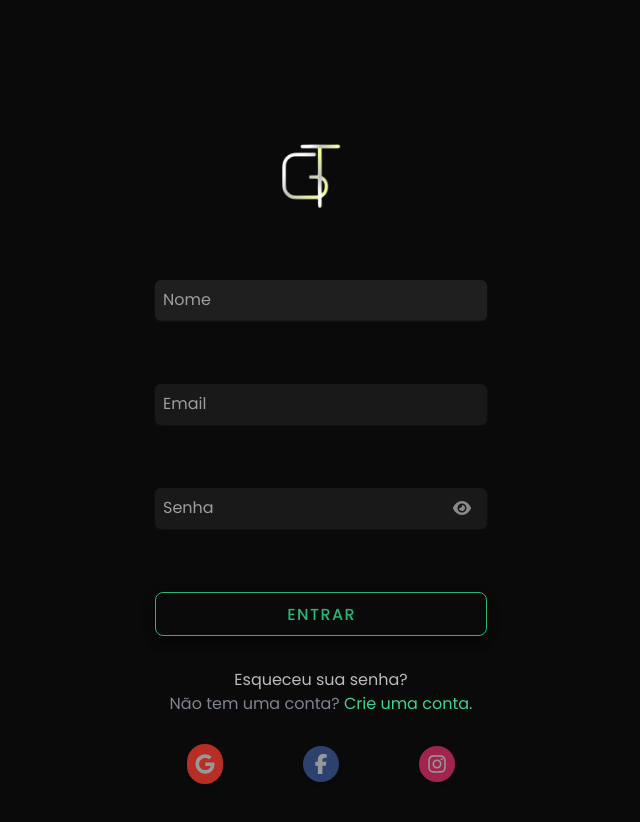
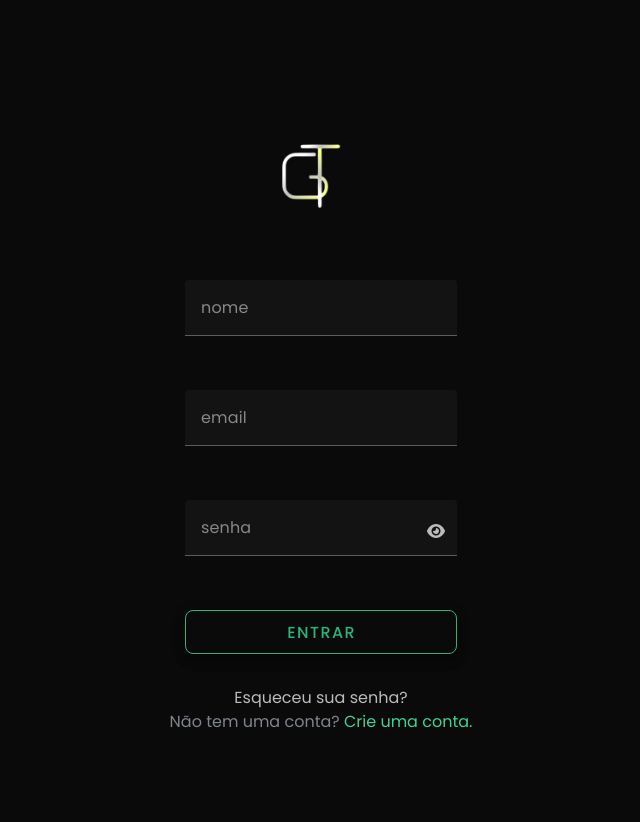
Before and after one commit to miquelven/gameTest, a Vue app: page /login in a window 1280 px wide. Shown: the top 822 px of the page, without its empty margins (319-959 px from the left). Built offline with nearby package versions, Linux system fonts and the light colour scheme; no server answers.

Commit message:
troca dos inputs e mudança na validação

```diff
--- a/src/assets/css/build.css
+++ b/src/assets/css/build.css
@@ -610,14 +610,14 @@ video {
   left: 50%;
 }
 
-.left-\[calc\(100vw-200px\)\] {
-  left: calc(100vw - 200px);
-}
-
 .left-\[calc\(50\%-350px\)\] {
   left: calc(50% - 350px);
 }
 
+.left-\[calc\(50vw-200px\)\] {
+  left: calc(50vw - 200px);
+}
+
 .right-0 {
   right: 0px;
 }
@@ -648,14 +648,6 @@ video {
 
 .top-\[calc\(50\%-210px\)\] {
   top: calc(50% - 210px);
-}
-
-.left-\[calc\(50vw-200px\)\] {
-  left: calc(50vw - 200px);
-}
-
-.left-\[calc\(50vw\)\] {
-  left: calc(50vw);
 }
 
 .z-0 {
@@ -1011,6 +1003,10 @@ video {
   max-width: 64rem;
 }
 
+.max-w-72 {
+  max-width: 18rem;
+}
+
 .max-w-screen-2xl {
   max-width: 1536px;
 }
@@ -1362,11 +1358,6 @@ video {
 .bg-zinc-300 {
   --tw-bg-opacity: 1;
   background-color: rgb(212 212 216 / var(--tw-bg-opacity));
-}
-
-.bg-red-300 {
-  --tw-bg-opacity: 1;
-  background-color: rgb(252 165 165 / var(--tw-bg-opacity));
 }
 
 .bg-\[conic-gradient\(at_left\2c _var\(--tw-gradient-stops\)\)\] {
@@ -1977,11 +1968,6 @@ video {
   border-color: rgb(64 210 146 / var(--tw-border-opacity));
 }
 
-.hover\:border-\[\#f1f1ef\]:hover {
-  --tw-border-opacity: 1;
-  border-color: rgb(241 241 239 / var(--tw-border-opacity));
-}
-
 .hover\:border-transparent:hover {
   border-color: transparent;
 }
@@ -2268,28 +2254,12 @@ video {
 }
 
 @media not all and (min-width: 640px) {
-  .max-sm\:left-\[calc\(50\%-80px\)\] {
-    left: calc(50% - 80px);
+  .max-sm\:left-\[calc\(50\%-95px\)\] {
+    left: calc(50% - 95px);
   }
 
   .max-sm\:right-5 {
     right: 1.25rem;
-  }
-
-  .max-sm\:left-\[calc\(50\%-130px\)\] {
-    left: calc(50% - 130px);
-  }
-
-  .max-sm\:left-\[calc\(50\%-110px\)\] {
-    left: calc(50% - 110px);
-  }
-
-  .max-sm\:left-\[calc\(50\%-90px\)\] {
-    left: calc(50% - 90px);
-  }
-
-  .max-sm\:left-\[calc\(50\%-95px\)\] {
-    left: calc(50% - 95px);
   }
 
   .max-sm\:top-\[100px\] {
--- a/src/mixins/validateForm.js
+++ b/src/mixins/validateForm.js
@@ -1,58 +1,36 @@
 export default {
-  methods: {
-    validatePassword(input) {
-      if (input.value.length <= 5) {
-        return "Senha deve ter pelo menos 6 caracteres";
-      }
-
-      const lowerCaseLetters = /[a-z]/g;
-      if (!input.value.match(lowerCaseLetters)) {
-        return "A senha deve conter letra minúscula";
-      }
-
-      const upperCaseLetters = /[A-Z]/g;
-      if (!input.value.match(upperCaseLetters)) {
-        return "A senha deve conter letra maiúscula";
-      }
-
-      const numbers = /[0-9]/g;
-      if (!input.value.match(numbers)) {
-        return "A senha deve conter números";
-      }
-
-      const symbols = /[!@#$%^&*()_+{}\[\]:;<>,.?~\\/-]/g;
-      if (!input.value.match(symbols)) {
-        return "A senha deve conter pelo menos um símbolo";
-      }
-
-      return "";
-    },
-
-    validateConfirmPassword(inputConfirmPassword, inputPassword) {
-      if (inputConfirmPassword.value !== inputPassword.value) {
-        return "As senhas não são iguais. Tente novamente.";
-      }
-
-      return "";
-    },
-
-    validateEmail(input) {
-      const validRegex =
-        /^[a-zA-Z0-9.!#$%&'*+/=?^_`{|}~-]+@[a-zA-Z0-9-]+(?:\.[a-zA-Z0-9-]+)*$/;
-
-      if (!input.value.match(validRegex)) {
-        return "Email inválido!";
-      }
-
-      return "";
-    },
-
-    validateName(input) {
-      if (input.value.length <= 3) {
-        return "O nome deve conter pelo menos 4 caracteres";
-      }
-
-      return "";
-    },
+  data() {
+    return {
+      nameRules: [
+        (value) => !!value || "Required.",
+        (value) => (value || "").length <= 10 || "Max 10 characters",
+      ],
+      emailRules: [
+        (value) => !!value || "Required.",
+        (value) => (value || "").length <= 20 || "Max 20 characters",
+        (value) => {
+          const pattern =
+            /^(([^<>()[\]\\.,;:\s@"]+(\.[^<>()[\]\\.,;:\s@"]+)*)|(".+"))@((\[[0-9]{1,3}\.[0-9]{1,3}\.[0-9]{1,3}\.[0-9]{1,3}])|(([a-zA-Z\-0-9]+\.)+[a-zA-Z]{2,}))$/;
+          return pattern.test(value) || "Invalid e-mail.";
+        },
+      ],
+      passwordRules: [
+        (value) => !!value || "Senha obrigatória.",
+        (value) =>
+          (value || "").length >= 8 ||
+          "A senha deve ter pelo menos 8 caracteres.",
+        (value) =>
+          /[a-z]/.test(value) ||
+          "A senha deve conter pelo menos uma letra minúscula.",
+        (value) =>
+          /[A-Z]/.test(value) ||
+          "A senha deve conter pelo menos uma letra maiúscula.",
+        (value) =>
+          /\d/.test(value) || "A senha deve conter pelo menos um número.",
+        (value) =>
+          /[!@#$%^&*()_+[\]{};':"\\|,.<>/?]+/.test(value) ||
+          "A senha deve conter pelo menos um caractere especial.",
+      ],
+    };
   },
 };
--- a/src/views/Login.vue
+++ b/src/views/Login.vue
@@ -1,5 +1,4 @@
 <script>
-import InputForm from "./icons/InputForm.vue";
 import Button from "./icons/Button.vue";
 import validateForm from "@/mixins/validateForm.js";
 import axios from "axios";
@@ -12,27 +11,19 @@ export default {
       name: "",
       email: "",
       password: "",
-
-      warningName: "",
-      warningEmail: "",
-      warningPassword: "",
-
+      showPassword: false,
       toast: null,
     };
   },
   mounted() {
     this.toast = useToast();
     if (localStorage.getItem("token")) localStorage.removeItem("token");
-    this.$refs.InputName.$refs.input.focus();
   },
   components: {
-    InputForm,
     Button,
   },
   methods: {
-    async login(e) {
-      this.inputCheck(e.target.getElementsByTagName("input"));
-
+    async login() {
       try {
         const response = await axios.post("/login", {
           email: this.email,
@@ -57,41 +48,13 @@ export default {
         this.toast.error("Informações inválidas");
       }
     },
-    showIconPassword(e) {
-      let passwordIconEl = e.currentTarget;
-
-      let opacity = passwordIconEl.style.opacity;
-      if (opacity == 0) opacity = "0.5";
-      opacity = opacity == "0.5" ? "1" : "0.5";
-
-      passwordIconEl.style.opacity = opacity;
-
-      this.changeInputType(passwordIconEl);
-
-      // DAR O FOCO NO INPUT QUANDO CLICAR NO ICONE
-      e.currentTarget.parentElement.querySelector("input").focus();
-    },
-    changeInputType(element) {
-      const input = element.parentElement.children[0];
-
-      input.getAttribute("type") == "text"
-        ? input.setAttribute("type", "password")
-        : input.setAttribute("type", "text");
-    },
-    inputCheck(inputs) {
-      this.warningName = this.validateName(inputs[0]);
-      this.warningEmail = this.validateEmail(inputs[1]);
-      this.warningPassword = this.validatePassword(inputs[2]);
-    },
-    warningsCheck() {
-      return this.warningEmail == "" && this.warningPassword == ""
-        ? true
-        : false;
-    },
     async resetPassword(e) {
       e.preventDefault();
 
-      if (this.validateEmail(this.$refs.InputEmail.$refs.input) === "") {
+      const pattern =
+        /^(([^<>()[\]\\.,;:\s@"]+(\.[^<>()[\]\\.,;:\s@"]+)*)|(".+"))@((\[[0-9]{1,3}\.[0-9]{1,3}\.[0-9]{1,3}\.[0-9]{1,3}])|(([a-zA-Z\-0-9]+\.)+[a-zA-Z]{2,}))$/;
+
+      if (this.email && this.email.length <= 20 && pattern.test(this.email)) {
         try {
           const response = await axios.post("/reset-password", {
             email: this.email,
@@ -130,38 +93,47 @@ export default {
           class="w-48 brightness-125"
         />
 
-        <form class="flex flex-col gap-16 w-full p-2" @submit.prevent="login">
+        <form
+          class="flex flex-col gap-8 w-full p-2 max-w-72"
+          @submit.prevent="login"
+        >
           <div class="flex items-center relative">
-            <InputForm
-              ref="InputName"
-              type="text"
-              text="Nome"
-              @valueInput="(nameValue) => (name = nameValue)"
-              :warning="warningName"
-            />
+            <v-text-field
+              v-model="name"
+              :rules="nameRules"
+              label="nome"
+            ></v-text-field>
           </div>
           <div class="flex items-center relative">
-            <InputForm
-              ref="InputEmail"
-              type="email"
-              text="Email"
-              @valueInput="(emailValue) => (email = emailValue)"
-              :warning="warningEmail"
-            />
+            <v-text-field
+              label="email"
+              v-model="email"
+              :rules="emailRules"
+            ></v-text-field>
           </div>
-          <div class="flex items-center relative">
-            <InputForm
-              type="password"
-              text="Senha"
-              @valueInput="(passwordValue) => (password = passwordValue)"
-              :warning="warningPassword"
-            />
-            <!-- Add Icons using String format -->
-            <font-awesome-icon
-              :icon="['fas', 'eye']"
-              class="absolute opacity-60 right-0 cursor-pointer p-4 z-0"
-              @click="showIconPassword"
-            />
+          <div class="relative">
+            <v-text-field
+              label="senha"
+              v-model="password"
+              :type="showPassword ? 'text' : 'password'"
+              :rules="passwordRules"
+            >
+              <div
+                class="absolute right-0 top-0 py-5 px-3 hover:cursor-pointer"
+                @click="() => (showPassword = !showPassword)"
+              >
+                <font-awesome-icon
+                  :icon="['fas', 'eye']"
+                  class="hover:cursor-pointer opacity-50"
+                  v-if="showPassword"
+                />
+                <font-awesome-icon
+                  :icon="['fas', 'eye']"
+                  class="hover:cursor-pointer"
+                  v-else
+                />
+              </div>
+            </v-text-field>
           </div>
 
           <Button type="submit" label="Entrar" />
@@ -181,40 +153,6 @@ export default {
             </p>
           </span>
         </div>
-
-        <!-- AREA DE LOGIN DE OUTRAS MANEIRAS -->
-        <div class="w-full flex items-center mt-7">
-          <div
-            class="flex-1 flex items-center justify-center cursor-pointer opacity-70 hover:opacity-100"
-          >
-            <div
-              class="rounded-full bg-[#FF3E30] w-9 h-9w-10 h-10 flex items-center justify-center shadow-md hover:shadow-black"
-            >
-              <font-awesome-icon :icon="['fab', 'google']" class="w-5 h-5" />
-            </div>
-          </div>
-          <div
-            class="flex-1 flex items-center justify-center cursor-pointer opacity-70 hover:opacity-100"
-          >
-            <div
-              class="rounded-full bg-[#3b5998] w-9 h-9 flex items-center justify-center shadow-md hover:shadow-black"
-            >
-              <font-awesome-icon
-                :icon="['fab', 'facebook-f']"
-                class="w-5 h-5"
-              />
-            </div>
-          </div>
-          <div
-            class="flex-1 flex items-center justify-center cursor-pointer opacity-70 hover:opacity-100"
-          >
-            <div
-              class="rounded-full bg-[#E1306C] w-9 h-9 flex items-center justify-center shadow-md hover:shadow-black"
-            >
-              <font-awesome-icon :icon="['fab', 'instagram']" class="h-5 w-5" />
-            </div>
-          </div>
-        </div>
       </div>
     </div>
   </div>
```
